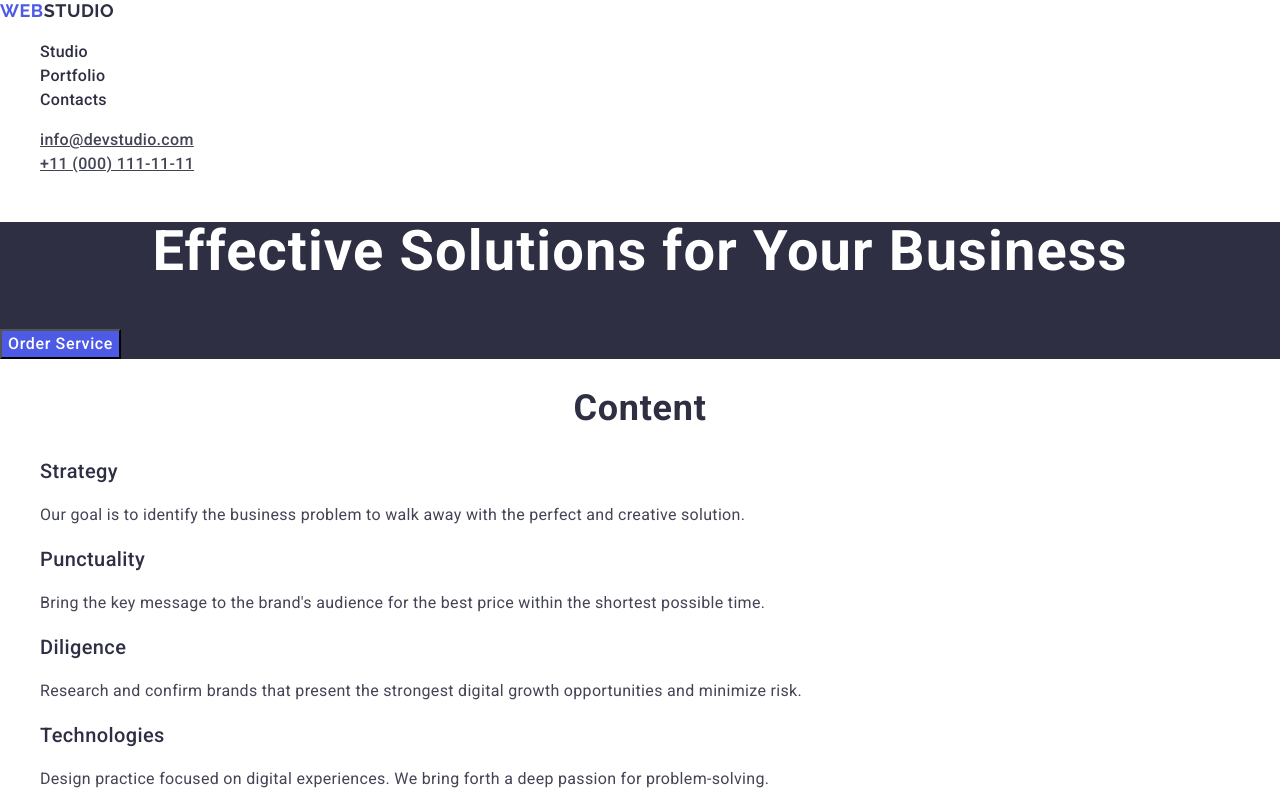
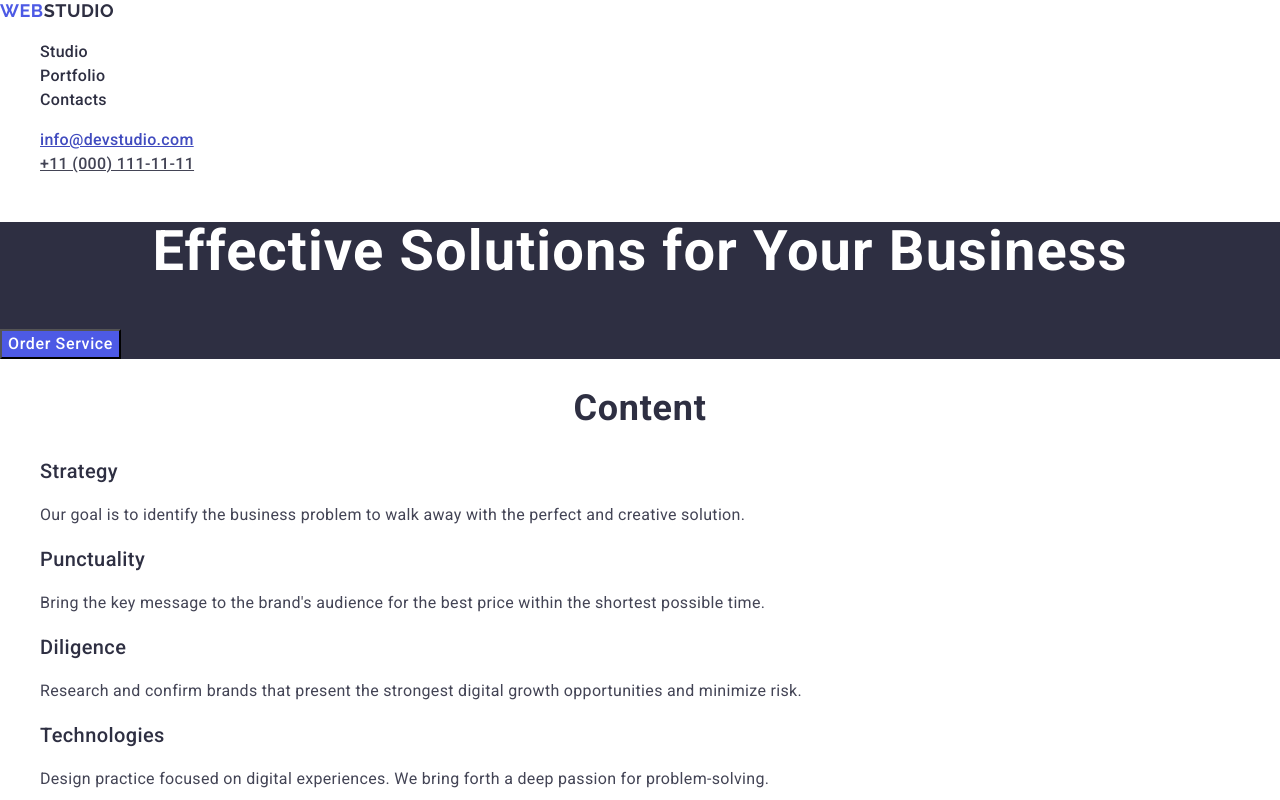
Before and after one commit to BoikoAnton1992/goit-homework-02, a plain HTML site: page index.html in a window 1280 px wide. In both pictures the pointer is over the link "info@devstudio.com". Shown: the top 800 px of the page. Drawn offline with nearby package versions, Linux system fonts and the light colour scheme.

Commit message:
link-address:hover and focus

```diff
--- a/css/styles.css
+++ b/css/styles.css
@@ -135,6 +135,11 @@ color: #404BBF;
     font-weight: 500;
     color: #434455;
 }
+.link-address:hover,
+.link-address:focus
+{
+color: #404bbf;
+}
 
 .mail{
 text-decoration: none;
```
